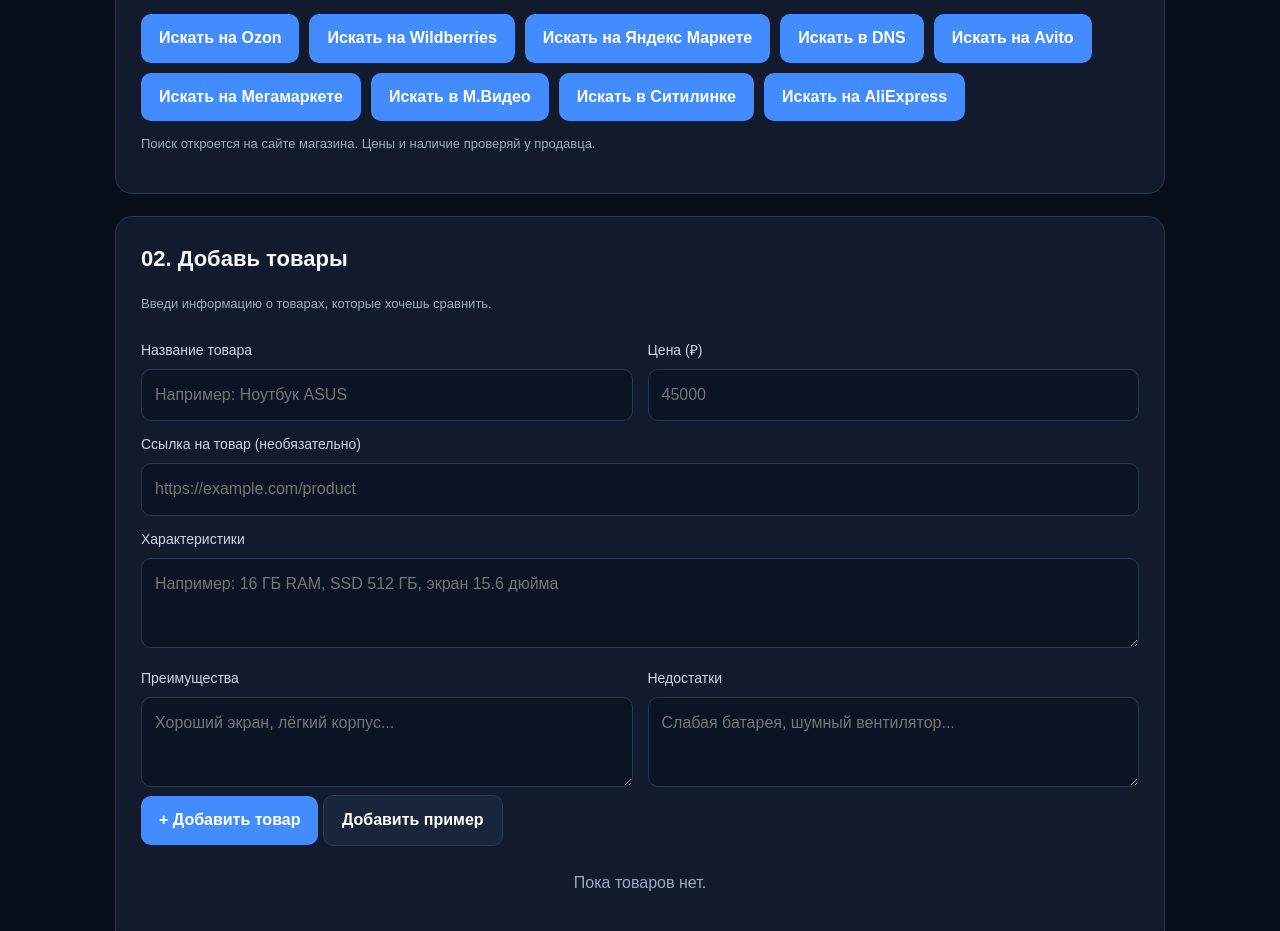
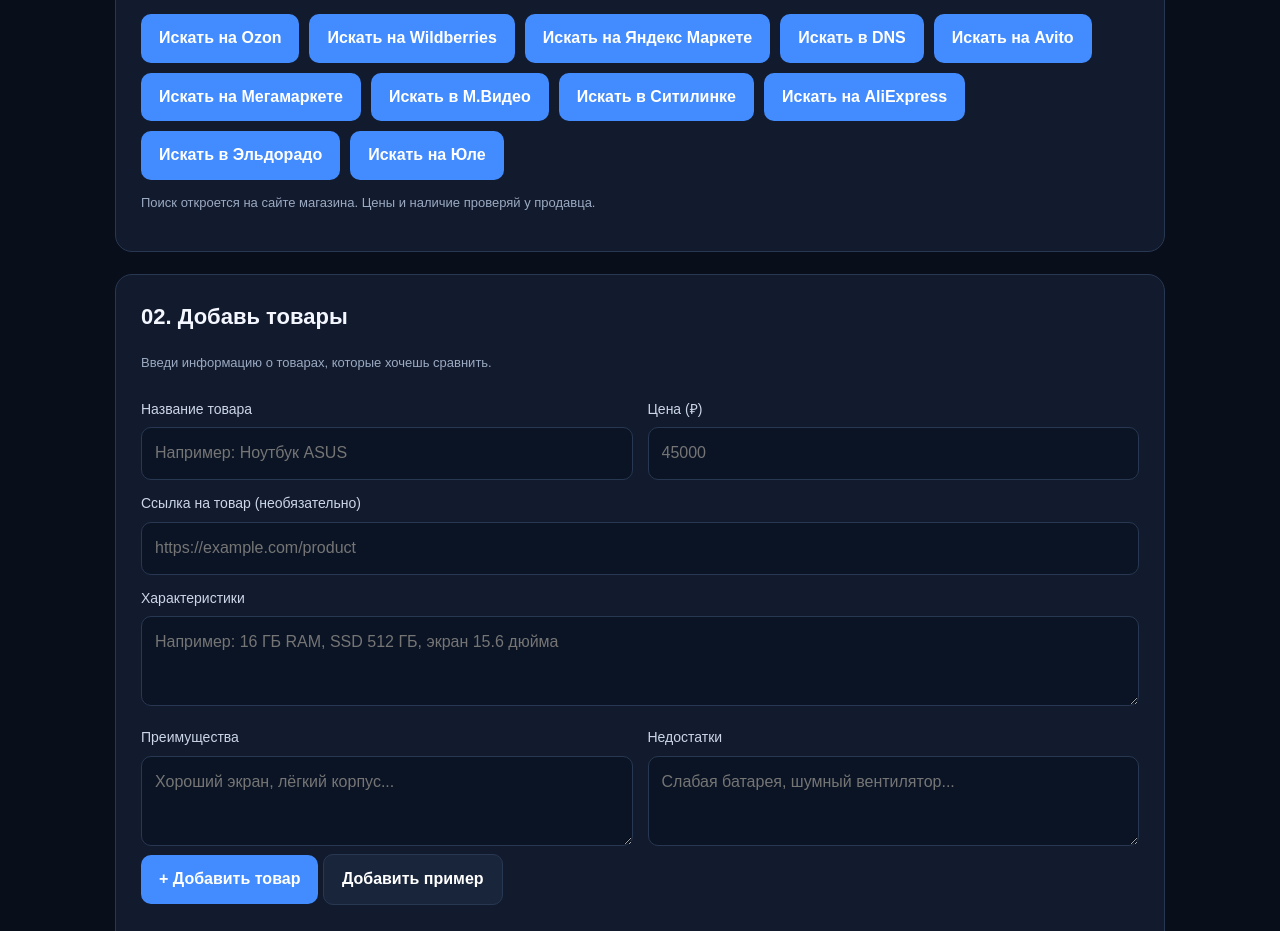
Before and after one commit to xxleb-r/xlebusek-pick, a plain HTML site: page index.html in a window 1280 px wide. Shown: the part 1180-2111 px from the top of the page. Drawn offline with Linux system fonts and the light colour scheme.

Commit message:
Add Eldorado and Youla search shortcuts

```diff
--- a/index.html
+++ b/index.html
@@ -267,6 +267,8 @@ a {color:#78b5ff}
     <button class="btn" onclick="searchMarket('mvideo')">Искать в М.Видео</button>
     <button class="btn" onclick="searchMarket('citilink')">Искать в Ситилинке</button>
     <button class="btn" onclick="searchMarket('aliexpress')">Искать на AliExpress</button>
+    <button class="btn" onclick="searchMarket('eldorado')">Искать в Эльдорадо</button>
+    <button class="btn" onclick="searchMarket('youla')">Искать на Юле</button>
   </div>
   <p class="small" id="marketStatus">Поиск откроется на сайте магазина. Цены и наличие проверяй у продавца.</p>
 </section>
@@ -382,7 +384,9 @@ function searchMarket(store) {
     megamarket: "https://megamarket.ru/catalog/?q=" + encoded,
     mvideo: "https://www.mvideo.ru/product-list-page?q=" + encoded,
     citilink: "https://www.citilink.ru/search/?text=" + encoded,
-    aliexpress: "https://aliexpress.ru/wholesale?SearchText=" + encoded
+    aliexpress: "https://aliexpress.ru/wholesale?SearchText=" + encoded,
+    eldorado: "https://www.eldorado.ru/",
+    youla: "https://youla.ru/all?q=" + encoded
   };
 
   if (!urls[store]) return;
```
